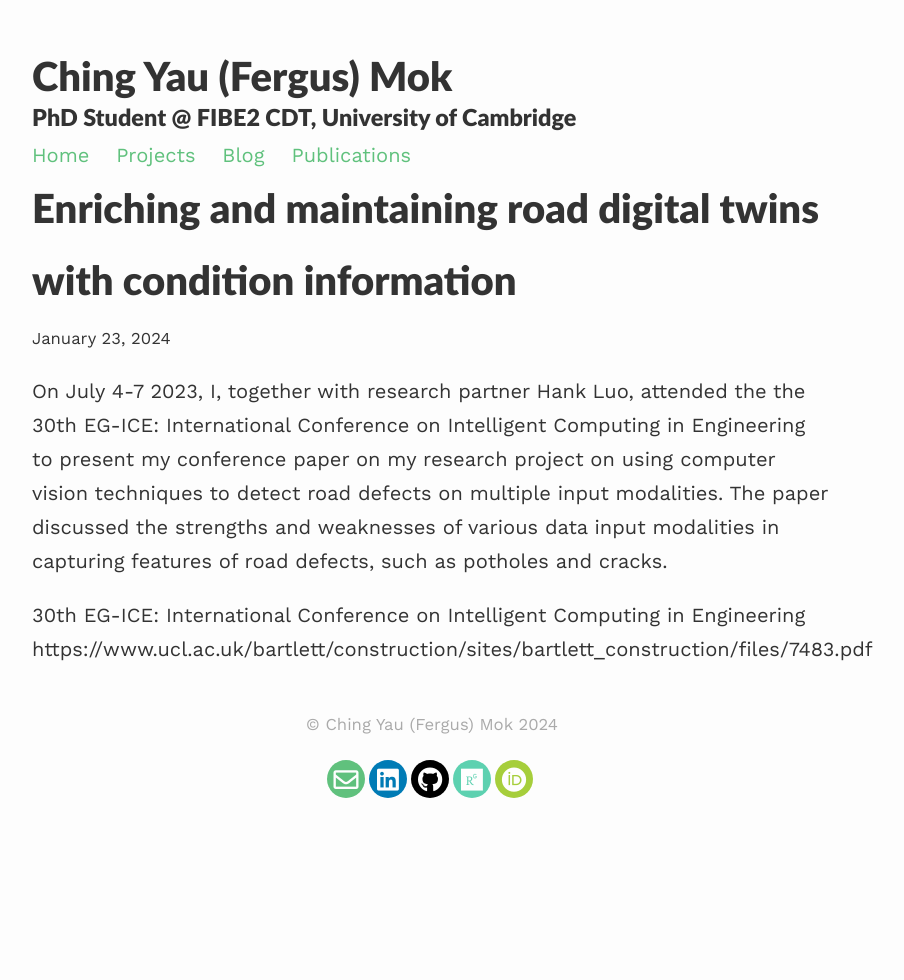
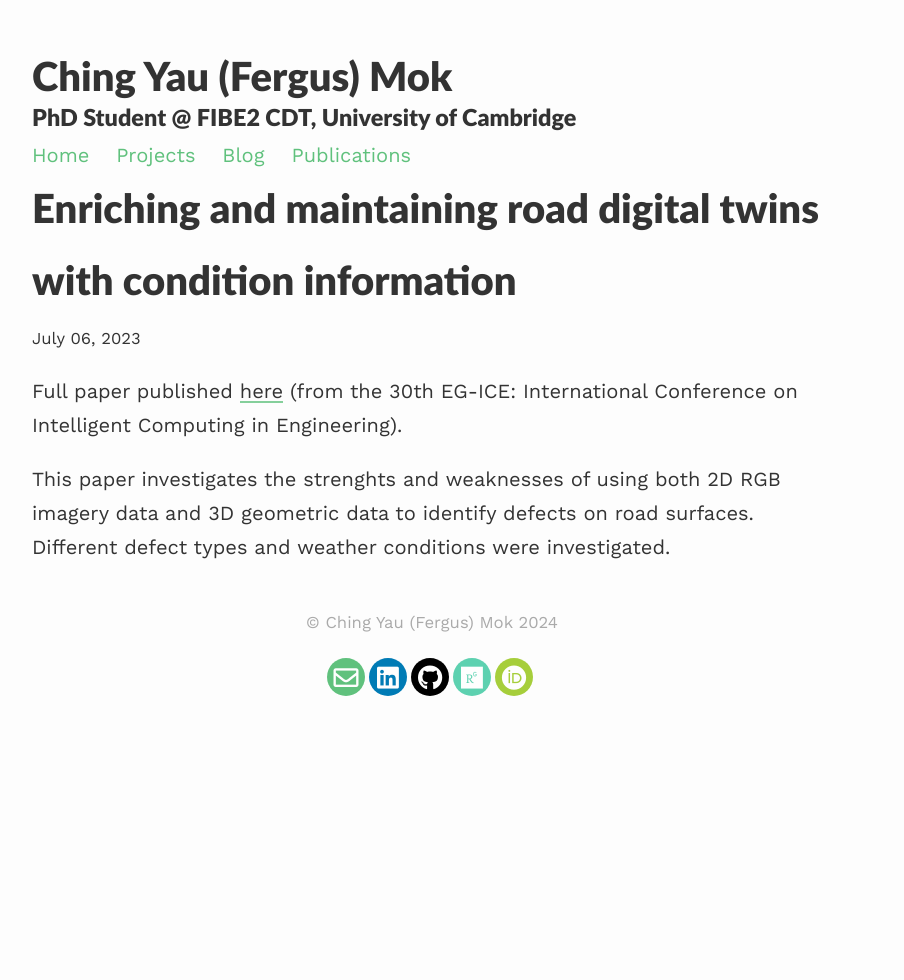
Before and after one commit to fergusmk/fergus-mk, a Jekyll site: the page built from _publications/2024-01-23-Conference_Paper.md, in a window 1280 px wide. Shown: the whole page, without its empty margins (208-1112 px from the left). Built offline with Jekyll 4.4.1, drawn with Linux system fonts in a browser that asks for light colours; nearby versions of some CDN libraries.

Commit message:
modified the first publication post

```diff
--- a/_publications/2024-01-23-Conference_Paper.md
+++ b/_publications/2024-01-23-Conference_Paper.md
@@ -1,9 +1,8 @@
 ---
 layout: post
 title: "Enriching and maintaining road digital twins with condition information"
+date: 2023-07-06 10:30:00
 ---
+Full paper published [here](https://www.ucl.ac.uk/bartlett/construction/sites/bartlett_construction/files/7483.pdf) (from the 30th EG-ICE: International Conference on Intelligent Computing in Engineering).
 
-On July 4-7 2023, I, together with research partner Hank Luo, attended the the 30th EG-ICE: International Conference on Intelligent Computing in Engineering to present my conference paper on my research project on using computer vision techniques to detect road defects on multiple input modalities. The paper discussed the strengths and weaknesses of various data input modalities in capturing features of road defects, such as potholes and cracks.
-
-30th EG-ICE: International Conference on Intelligent Computing in Engineering
-https://www.ucl.ac.uk/bartlett/construction/sites/bartlett_construction/files/7483.pdf
+This paper investigates the strenghts and weaknesses of using both 2D RGB imagery data and 3D geometric data to identify defects on road surfaces. Different defect types and weather conditions were investigated.
```
